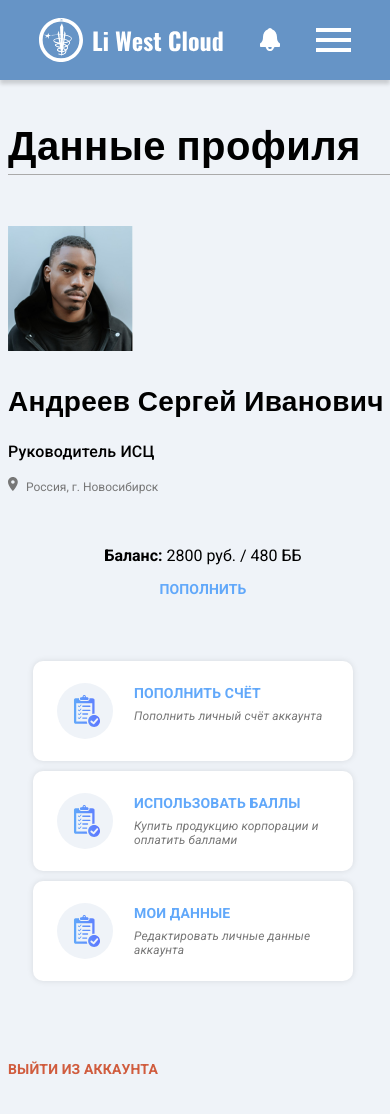
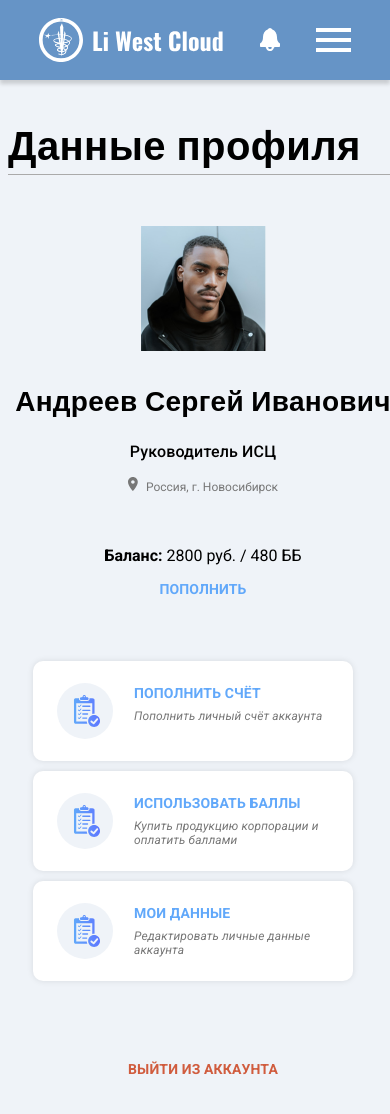
Before and after one commit to NSmolyakov/LWCloud, a React (Create React App) app: page /account in a window 390 px wide. Shown: the top 1114 px of the page. Built offline with nearby package versions, Linux system fonts and the light colour scheme.

Commit message:
fix mobile version Account page

```diff
--- a/public/index.html
+++ b/public/index.html
@@ -6,7 +6,7 @@
   <link rel="icon" href="%PUBLIC_URL%/favicon.png" />
   <meta name="viewport" content="width=device-width, initial-scale=1" />
   <meta name="theme-color" content="#000000" />
-  <meta name="description" content="Web site created using create-react-app" />
+  <meta name="description" content="Dashboard for corporation partners" />
   <link rel="apple-touch-icon" href="%PUBLIC_URL%/logo192.png" />
   <link rel="manifest" href="%PUBLIC_URL%/manifest.json" />
 
--- a/src/components/Content/Account/Account.css
+++ b/src/components/Content/Account/Account.css
@@ -65,5 +65,10 @@
         grid-template-columns: 1fr;
         grid-gap: 0px;
     }
-
+    .AccountWrapper {
+        text-align: center;
+    }
+    .AccountExit{
+        text-align: center;
+    }
 }
```
Also changed, not shown: public/manifest.json.
